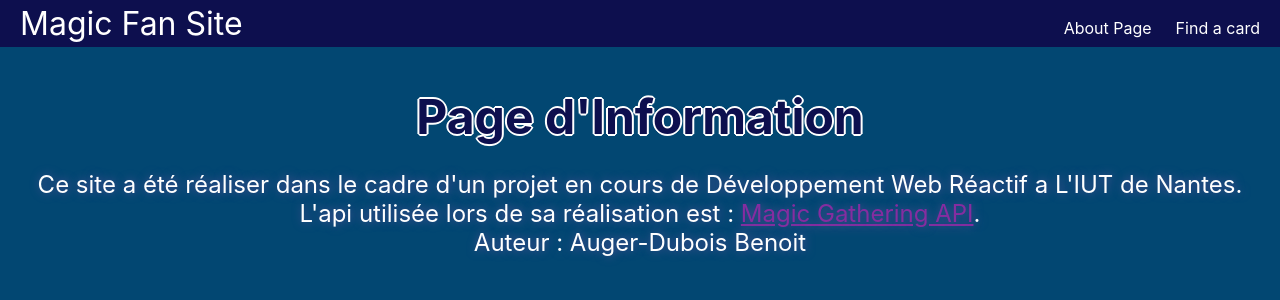
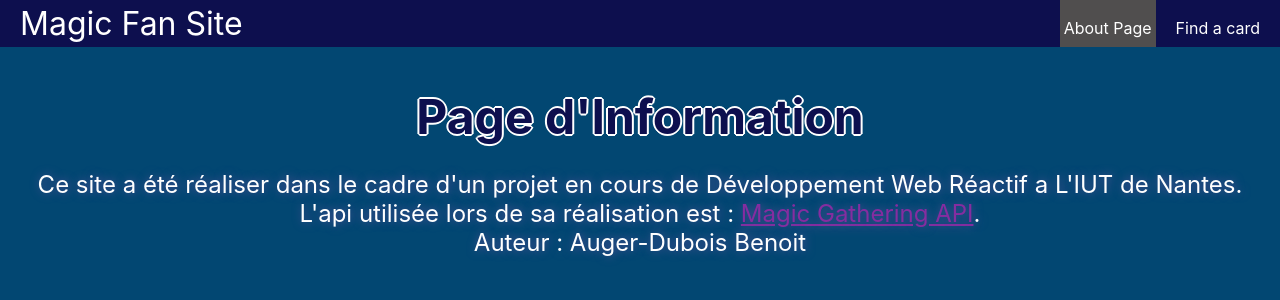
Before and after one commit to BenoitAd/FanSite-Magic-the-gathering---ReactJs, a React (Create React App) app: page /Information in a window 1280 px wide. Shown: the top 300 px of the page. Built offline with nearby package versions, Linux system fonts and the light colour scheme.

Commit message:
feature : navbar

```diff
--- a/src/App.css
+++ b/src/App.css
@@ -301,8 +301,11 @@ body { background:#024772; padding:2em; }
 }
 
 .nav li.active {
-  background-color: #555;
+  background-color: rgb(80, 78, 78);
+  pointer-events: none;
+  cursor:default;
 }
+
 
 .nav li:hover {
   background-color: #777;
--- a/src/composants/Navbar.js
+++ b/src/composants/Navbar.js
@@ -3,12 +3,18 @@ export default function Navbar(){
     return <nav className="nav">
     <a href="/" className="site-title">Magic Fan Site</a>
         <ul>
-            <li>
-                <a href="/Information">About Page</a>
-            </li>
-            <li>
-                <a href="/MyForm">Find a card</a>
-            </li>
+            <CustomLink href="/Information">About Page</CustomLink>
+            <CustomLink href="/MyForm">Find a card</CustomLink>
         </ul>
     </nav>
 }
+
+
+function CustomLink( { href, children, ...props } ) {
+    const path = window.location.pathname
+    return (
+        <li className={path === href ? "active" : ""}>
+            <a href={href} {...props}>{children}</a>
+        </li>
+    )
+}
```
